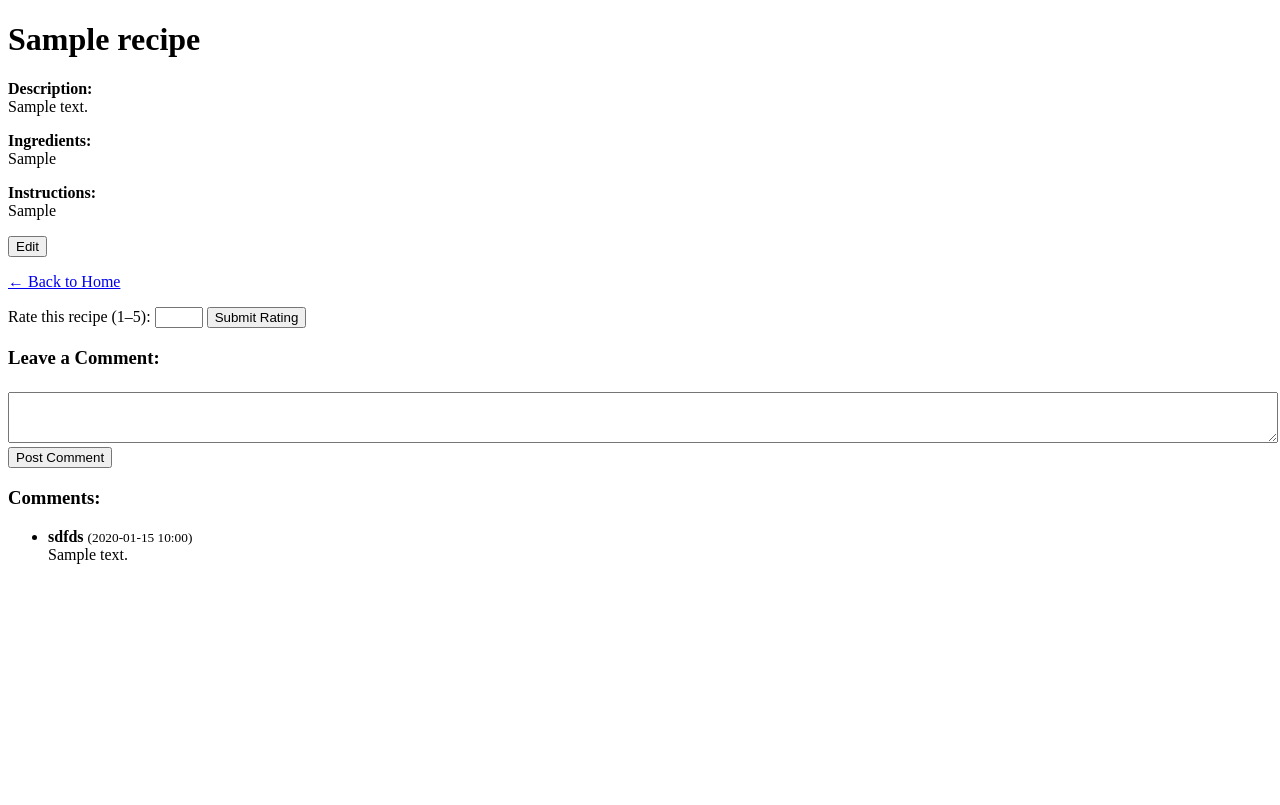
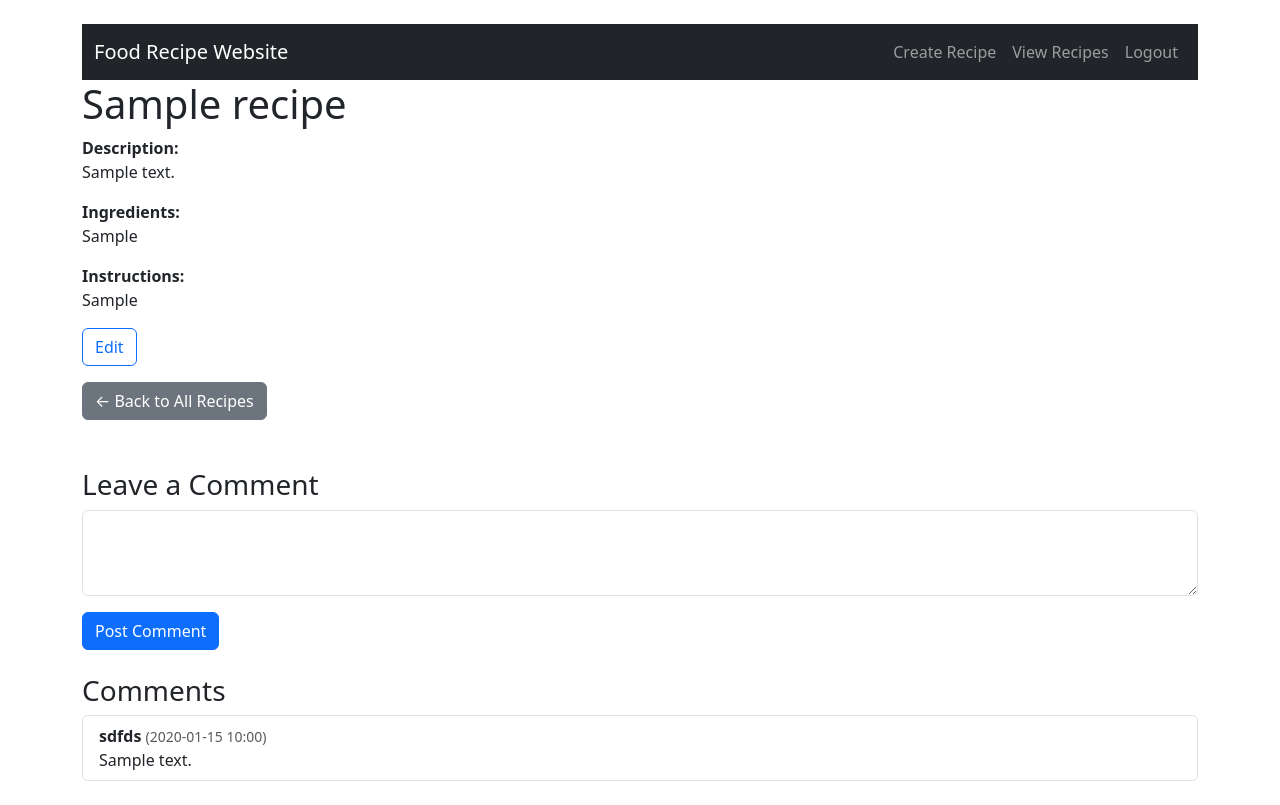
Before and after one commit to RyanTang0203/Recipe_Web_App, a Flask app: page /recipe/1 in a window 1280 px wide. Before the commit the page ends 564 px from the top, so only its background shows below. Run offline with Flask 3, Linux system fonts and the light colour scheme; tables that the repository leaves empty hold one stand-in row (values such as "Sample post").

Commit message:
made navbar better, made website aesthetic more cohesive

```diff
--- a/app/templates/recipe_detail.html
+++ b/app/templates/recipe_detail.html
@@ -1,7 +1,8 @@
 <!DOCTYPE html>
 <html>
 <head>
-    <title>{{ recipe.title }}</title>  <!-- recipe title with text input -->
+  <title>{{ recipe.title }}</title>
+  <link href="https://cdn.jsdelivr.net/npm/bootstrap@5.3.3/dist/css/bootstrap.min.css" rel="stylesheet">
   <style>
     textarea, input[type="text"] {
       width: 100%;
@@ -9,101 +10,98 @@
     }
   </style>
 </head>
-<body>
+<body class="container py-4">
+
+<!-- Full-width Bootstrap Navbar with action links -->
+<header data-bs-theme="dark">
+  <nav class="navbar navbar-expand-lg navbar-dark bg-dark">
+    <div class="container-fluid">
+      <a class="navbar-brand" href="{{ url_for('home') }}">Food Recipe Website</a>
+      <button class="navbar-toggler" type="button" data-bs-toggle="collapse" data-bs-target="#navbarContent"
+              aria-controls="navbarContent" aria-expanded="false" aria-label="Toggle navigation">
+        <span class="navbar-toggler-icon"></span>
+      </button>
+
+      <div class="collapse navbar-collapse" id="navbarContent">
+        <ul class="navbar-nav ms-auto">
+          <li class="nav-item">
+            <a class="nav-link" href="{{ url_for('add_recipe') }}">Create Recipe</a>
+          </li>
+          <li class="nav-item">
+            <a class="nav-link" href="{{ url_for('list_recipes') }}">View Recipes</a>
+          </li>
+          <li class="nav-item">
+            <a class="nav-link" href="{{ url_for('logout') }}">Logout</a>
+          </li>
+        </ul>
+      </div>
+    </div>
+  </nav>
+</header>
+
+
+
+<!-- Content -->
 <form action="{{ url_for('edit_recipe', recipe_id=recipe.id) }}" method="POST">
-        <h1 id="title-display">{{ recipe.title }}</h1>  <!-- recipe titles text input -->
-        <input type="text" name="title" id="title-input" value="{{ recipe.title }}" style="display:none;">
+  <h1 id="title-display">{{ recipe.title }}</h1>
+  <input type="text" name="title" id="title-input" value="{{ recipe.title }}" style="display:none;" class="form-control mb-3" />
 
   <p><strong>Description:</strong><br>
-            <span id="description-display">{{ recipe.description }}</span> <!-- recipe description text input -->
-            <textarea name="description" id="description-input" style="display:none;">{{ recipe.description }}</textarea>
+    <span id="description-display">{{ recipe.description }}</span>
+    <textarea name="description" id="description-input" style="display:none;" class="form-control">{{ recipe.description }}</textarea>
   </p>
 
   <p><strong>Ingredients:</strong><br>
-            <span id="ingredients-display">{{ recipe.ingredients }}</span> <!-- recipe ingredients text input -->
-            <textarea name="ingredients" id="ingredients-input" style="display:none;">{{ recipe.ingredients }}</textarea>
+    <span id="ingredients-display">{{ recipe.ingredients }}</span>
+    <textarea name="ingredients" id="ingredients-input" style="display:none;" class="form-control">{{ recipe.ingredients }}</textarea>
   </p>
 
   <p><strong>Instructions:</strong><br>
-            <span id="instructions-display">{{ recipe.instructions }}</span> <!-- recipe instruction text input -->
-            <textarea name="instructions" id="instructions-input" style="display:none;">{{ recipe.instructions }}</textarea>
+    <span id="instructions-display">{{ recipe.instructions }}</span>
+    <textarea name="instructions" id="instructions-input" style="display:none;" class="form-control">{{ recipe.instructions }}</textarea>
   </p>
 
-        <button type="button" onclick="enableEdit()" id="edit-btn">Edit</button> <!-- editing button -->
-        <button type="submit" id="save-btn" style="display:none;">Save</button>
+  <button type="button" onclick="enableEdit()" id="edit-btn" class="btn btn-outline-primary">Edit</button>
+  <button type="submit" id="save-btn" class="btn btn-success" style="display:none;">Save</button>
 </form>
 
-    <p>
-      <a href="{{ url_for('list_recipes') }}" class="btn btn-secondary">
-        ← Back to Home
-      </a>
-    </p>
+<a href="{{ url_for('list_recipes') }}" class="btn btn-secondary mt-3">← Back to All Recipes</a>
 
-    <!-- switch from edit button to save button when editting code -->
-    <script>
-      function enableEdit() {
-          document.getElementById('edit-btn').style.display = 'none';
-          document.getElementById('save-btn').style.display = 'inline';
+<!-- Comments Section -->
+<h3 class="mt-5">Leave a Comment</h3>
+<form method="POST" action="{{ url_for('comment_recipe', recipe_id=recipe.id) }}">
+  <div class="mb-3">
+    <textarea name="content" rows="3" class="form-control" required></textarea>
+  </div>
+  <button type="submit" class="btn btn-primary">Post Comment</button>
+</form>
 
-          document.getElementById('title-display').style.display = 'none';
-          document.getElementById('title-input').style.display = 'inline';
-
-          document.getElementById('description-display').style.display = 'none';
-          document.getElementById('description-input').style.display = 'block';
-
-          document.getElementById('ingredients-display').style.display = 'none';
-          document.getElementById('ingredients-input').style.display = 'block';
-
-          document.getElementById('instructions-display').style.display = 'none';
-          document.getElementById('instructions-input').style.display = 'block';
-      }
-    </script>
-</body>
-</html>
-
+<h3 class="mt-4">Comments</h3>
+<ul class="list-group">
+  {% for comment in recipe.comments %}
+    <li class="list-group-item">
+      <strong>{{ comment.user.username }}</strong>
+      <small class="text-muted">({{ comment.timestamp.strftime('%Y-%m-%d %H:%M') }})</small><br>
+      {{ comment.content }}
+    </li>
+  {% endfor %}
+</ul>
 
 <script>
 function enableEdit() {
   document.getElementById('edit-btn').style.display = 'none';
   document.getElementById('save-btn').style.display = 'inline';
-
   document.getElementById('title-display').style.display = 'none';
   document.getElementById('title-input').style.display = 'inline';
-
   document.getElementById('description-display').style.display = 'none';
   document.getElementById('description-input').style.display = 'block';
-
   document.getElementById('ingredients-display').style.display = 'none';
   document.getElementById('ingredients-input').style.display = 'block';
-
   document.getElementById('instructions-display').style.display = 'none';
   document.getElementById('instructions-input').style.display = 'block';
 }
 </script>
+
+<script src="https://cdn.jsdelivr.net/npm/bootstrap@5.3.3/dist/js/bootstrap.bundle.min.js"></script>
 </body>
 </html>
-
-<form method="POST" action="{{ url_for('rate_recipe', recipe_id=recipe.id) }}">
-    <label for="rating">Rate this recipe (1–5):</label>
-    <input type="number" id="rating" name="rating" min="1" max="5">
-    <button type="submit">Submit Rating</button>
-</form>
-
-<h3>Leave a Comment:</h3>
-<form method="POST" action="{{ url_for('comment_recipe', recipe_id=recipe.id) }}">
-    <textarea name="content" rows="3" required></textarea><br>
-    <button type="submit">Post Comment</button>
-</form>
-
-<h3>Comments:</h3>
-<ul>
-  {% for comment in recipe.comments %}
-    <li>
-      <strong>{{ comment.user.username }}</strong>
-      <small class="text-muted">
-        ({{ comment.timestamp.strftime('%Y-%m-%d %H:%M') }})
-      </small><br>
-      {{ comment.content }}
-    </li>
-  {% endfor %}
-</ul>
```
Also changed, not shown: app/templates/add_recipe.html (+85 -20 lines), app/templates/home.html (+40 -13 lines), app/templates/recipes.html (+41 -14 lines). Lines whose indentation alone changed are shown as unchanged.
